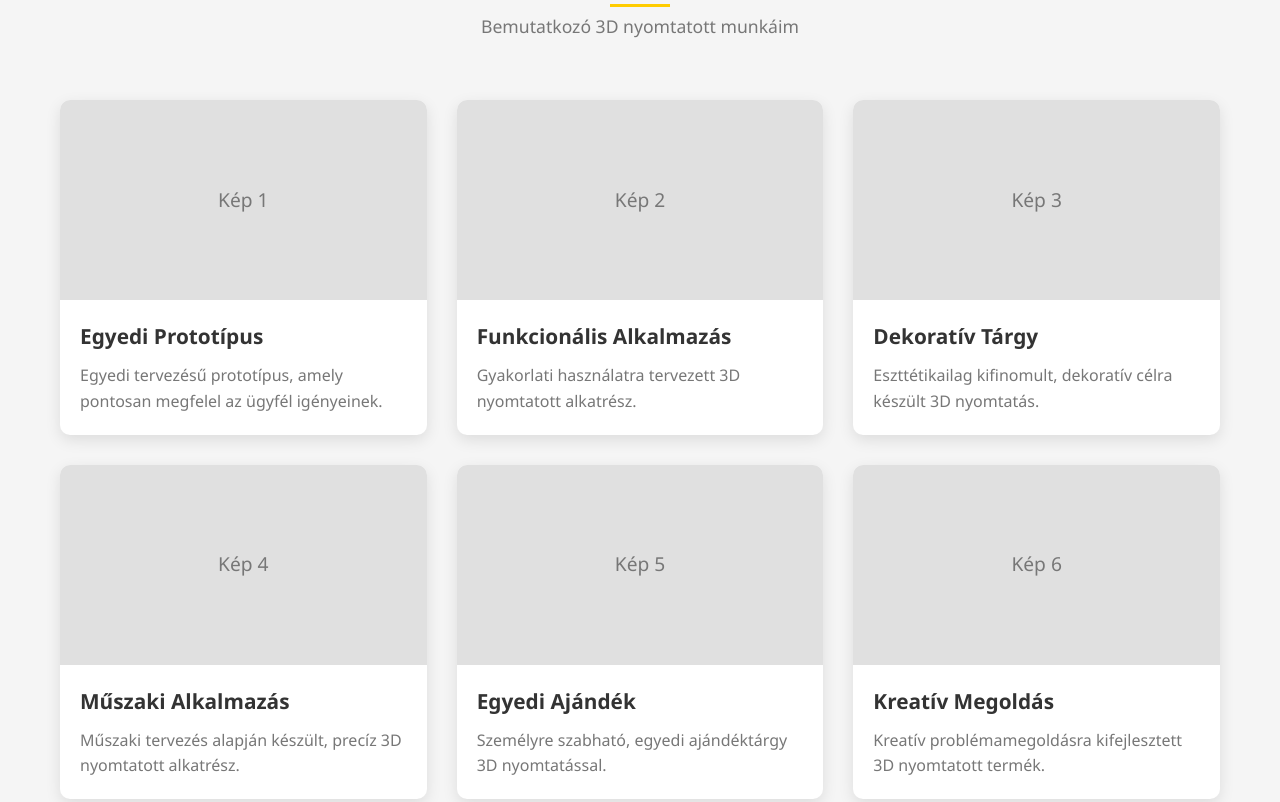
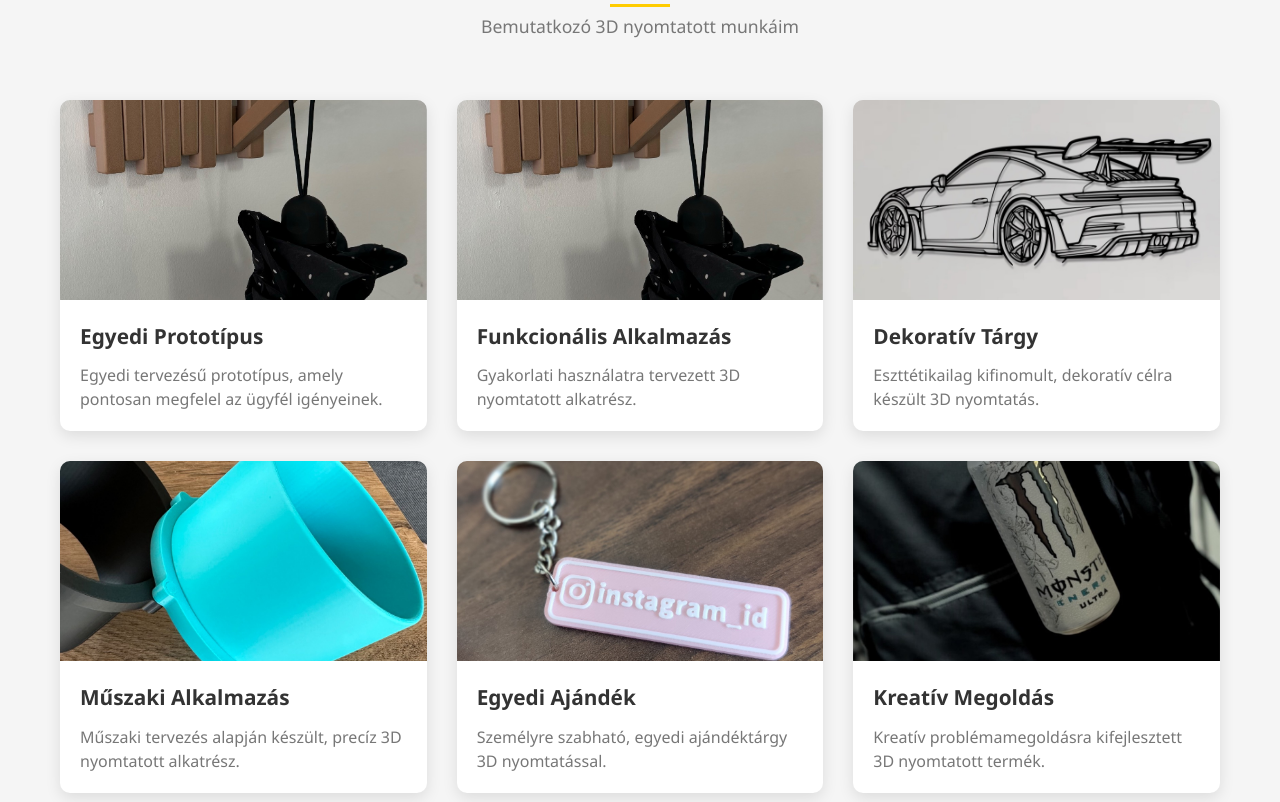
Before and after one commit to Akocher11/Akocher11.github.io, a plain HTML site: page index.html in a window 1280 px wide. Shown: the part 967-1769 px from the top of the page. Drawn offline with Linux system fonts and the light colour scheme.

Commit message:
Frissítve a weboldal

```diff
--- a/index.html
+++ b/index.html
@@ -489,6 +489,9 @@
             transform: translateY(30px);
             position: relative;
             z-index: 2;
+            display: flex;
+            flex-direction: column;
+            height: 100%;
         }
 
         .project-card.visible {
@@ -502,18 +505,43 @@
             box-shadow: 0 15px 30px var(--shadow);
         }
 
+        /* Képváltó animáció */
         .project-image {
+            position: relative;
             height: 200px;
             background-color: var(--medium-gray);
-            display: flex;
-            justify-content: center;
-            align-items: center;
-            color: var(--dark-gray);
-            font-size: 1.2rem;
+            overflow: hidden;
+            flex-shrink: 0;
         }
 
+        .image-slider {
+            position: relative;
+            width: 100%;
+            height: 100%;
+        }
+
+        .slider-image {
+            position: absolute;
+            top: 0;
+            left: 0;
+            width: 100%;
+            height: 100%;
+            object-fit: cover;
+            opacity: 0;
+            transition: opacity 0.8s ease-in-out;
+        }
+
+        .slider-image.active {
+            opacity: 1;
+        }
+
+        /* Tartalom rész */
         .project-content {
             padding: 20px;
+            flex-grow: 1;
+            display: flex;
+            flex-direction: column;
+            justify-content: space-between;
         }
 
         .project-title {
@@ -524,6 +552,7 @@
 
         .project-description {
             color: var(--dark-gray);
+            line-height: 1.5;
         }
 
         /* Kapcsolat szekció */
@@ -841,7 +870,10 @@
             <div class="projects-grid">
                 <div class="project-card">
                     <div class="project-image">
-                        Kép 1
+                        <div class="image-slider">
+                        <img src="assets/kep1_1.png" alt="Egyedi Prototípus 1" class="slider-image active">
+                        <img src="assets/kep1_2.png" alt="Egyedi Prototípus 2" class="slider-image">
+                        </div>
                     </div>
                     <div class="project-content">
                         <h3 class="project-title">Egyedi Prototípus</h3>
@@ -851,7 +883,10 @@
 
                 <div class="project-card">
                     <div class="project-image">
-                        Kép 2
+                        <div class="image-slider">
+                            <img src="assets/kep2_1.png" alt="Funkcionális Alkalmazás 1" class="slider-image active">
+                            <img src="assets/kep2_2.png" alt="Funkcionális Alkalmazás 2" class="slider-image">
+                        </div>
                     </div>
                     <div class="project-content">
                         <h3 class="project-title">Funkcionális Alkalmazás</h3>
@@ -861,8 +896,12 @@
 
                 <div class="project-card">
                     <div class="project-image">
-                        Kép 3
+                        <div class="image-slider">
+                            <img src="assets/kep3_1.png" alt="Dekoratív Tárgy 1" class="slider-image active">
+                            <img src="assets/kep3_2.png" alt="Dekoratív Tárgy 2" class="slider-image">
+                        </div>
                     </div>
+
                     <div class="project-content">
                         <h3 class="project-title">Dekoratív Tárgy</h3>
                         <p class="project-description">Eszttétikailag kifinomult, dekoratív célra készült 3D nyomtatás.</p>
@@ -871,7 +910,10 @@
 
                 <div class="project-card">
                     <div class="project-image">
-                        Kép 4
+                        <div class="image-slider">
+                            <img src="assets/kep4_1.png" alt="Műszaki Alkalmazás 1" class="slider-image active">
+                            <img src="assets/kep4_2.png" alt="Műszaki Alkalmazás 2" class="slider-image">
+                        </div>
                     </div>
                     <div class="project-content">
                         <h3 class="project-title">Műszaki Alkalmazás</h3>
@@ -881,7 +923,10 @@
 
                 <div class="project-card">
                     <div class="project-image">
-                        Kép 5
+                        <div class="image-slider">
+                            <img src="assets/kep5_1.png" alt="Egyedi Ajándék 1" class="slider-image active">
+                            <img src="assets/kep5_2.png" alt="Egyedi Ajándék 2" class="slider-image">
+                        </div>
                     </div>
                     <div class="project-content">
                         <h3 class="project-title">Egyedi Ajándék</h3>
@@ -891,7 +936,10 @@
 
                 <div class="project-card">
                     <div class="project-image">
-                        Kép 6
+                        <div class="image-slider">
+                            <img src="assets/kep6_1.png" alt="Kreatív Megoldás 1" class="slider-image active">
+                            <img src="assets/kep6_2.png" alt="Kreatív Megoldás 2" class="slider-image">
+                        </div>
                     </div>
                     <div class="project-content">
                         <h3 class="project-title">Kreatív Megoldás</h3>
@@ -930,6 +978,13 @@
                         <div class="contact-text">
                             <p>Név</p>
                             <p>Illés Balázs Gábor</p>
+                        </div>
+                    </div>
+                    <div class="contact-item">
+                        <div class="contact-icon">💼</div>
+                        <div class="contact-text">
+                            <p>Adószám</p>
+                            <p>91480497-1-22</p>
                         </div>
                     </div>
                 </div>
@@ -1052,7 +1107,7 @@
             function checkVisibility() {
                 animatedElements.forEach(el => {
                     const elementTop = el.getBoundingClientRect().top;
-                    const elementVisible = 150;
+                    const elementVisible = 600;
 
                     if (elementTop < window.innerHeight - elementVisible) {
                         el.classList.add('visible');
@@ -1088,6 +1143,42 @@
             hamburger.classList.remove('active');
             navMenu.classList.remove('active');
         }));
+        // Képváltó animáció - JAVÍTOTT
+        function initImageSliders() {
+            const sliders = document.querySelectorAll('.image-slider');
+
+            sliders.forEach(slider => {
+                const images = slider.querySelectorAll('.slider-image');
+                let currentIndex = 0;
+
+                // Kezdeti állapot
+                images.forEach((img, index) => {
+                    if (index === 0) {
+                        img.classList.add('active');
+                    }
+                });
+
+                // Képváltó interval
+                if (images.length > 1) {
+                    setInterval(() => {
+                        // Aktuális kép eltüntetése
+                        images[currentIndex].classList.remove('active');
+
+                        // Következő kép
+                        currentIndex = (currentIndex + 1) % images.length;
+
+                        // Új kép megjelenítése
+                        images[currentIndex].classList.add('active');
+
+                    }, 3000);
+                }
+            });
+        }
+
+        // Indítás
+        document.addEventListener('DOMContentLoaded', function() {
+            setTimeout(initImageSliders, 1000);
+        });
 
         // Inicializálás
         document.addEventListener('DOMContentLoaded', function() {
```
Also changed, not shown: assets/kep1_1.png (added), assets/kep1_2.png (added), assets/kep2_1.png (added), assets/kep2_2.png (added), assets/kep3_1.png (added), assets/kep3_2.png (added), assets/kep4_1.png (added), assets/kep4_2.png (added), assets/kep5_1.png (added), assets/kep5_2.png (added), assets/kep6_1.png (added), assets/kep6_2.png (added).
